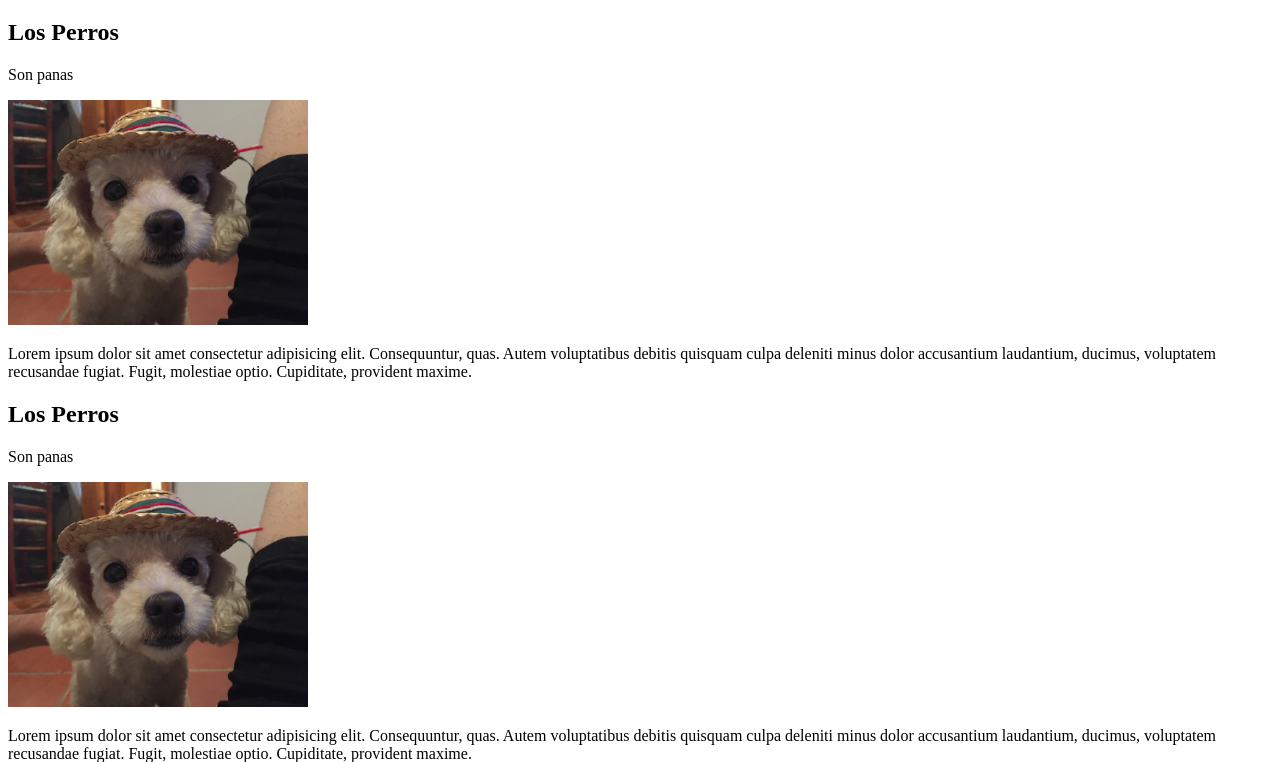
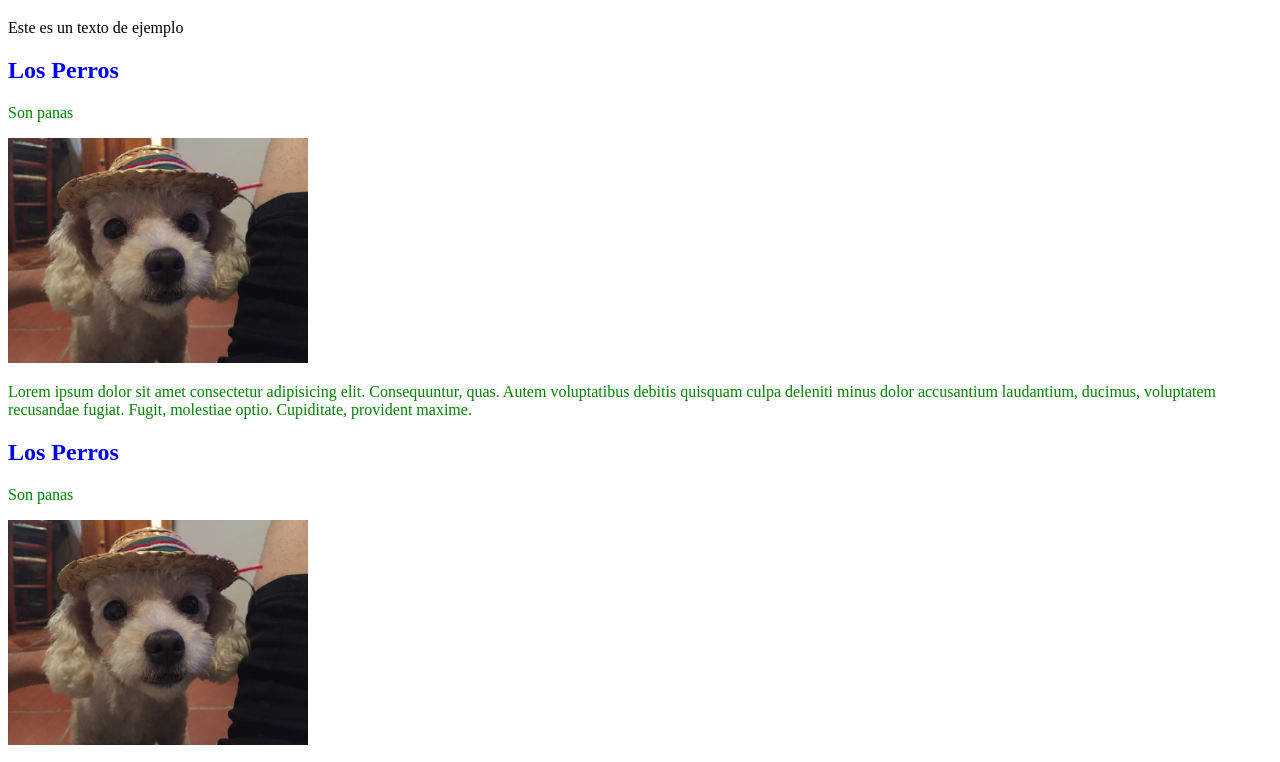
Before and after one commit to angeldjsv/fundamentoshtml, a plain HTML site: page blog.html in a window 1280 px wide. Shown: the part 61-823 px from the top of the page. Drawn offline with Linux system fonts and the light colour scheme.

Commit message:
css fundamentos

```diff
--- a/blog.html
+++ b/blog.html
@@ -4,11 +4,13 @@
     <meta charset="UTF-8">
     <meta name="viewport" content="width=device-width, initial-scale=1.0">
     <title>Blog de Josefina</title>
+    <link rel="stylesheet" href="style.css">
 </head>
 <body>
     <header>
        <h1>Blog de Josefina</h1>
     </header>
+    <p>Este es un texto de ejemplo</p>
     <section>
         <article>
             <h2>Los Perros</h2>
--- a/style.css
+++ b/style.css
@@ -0,0 +1,9 @@
+/* selecor por tag */
+h2 {
+    color: blue;
+}
+
+/* cambiar el color de una etiqueta p dentro de una etiqueta */
+article p {
+    color: green;
+}
```
Also changed, not shown: index.html (+1 -1 lines), 1 other file.
